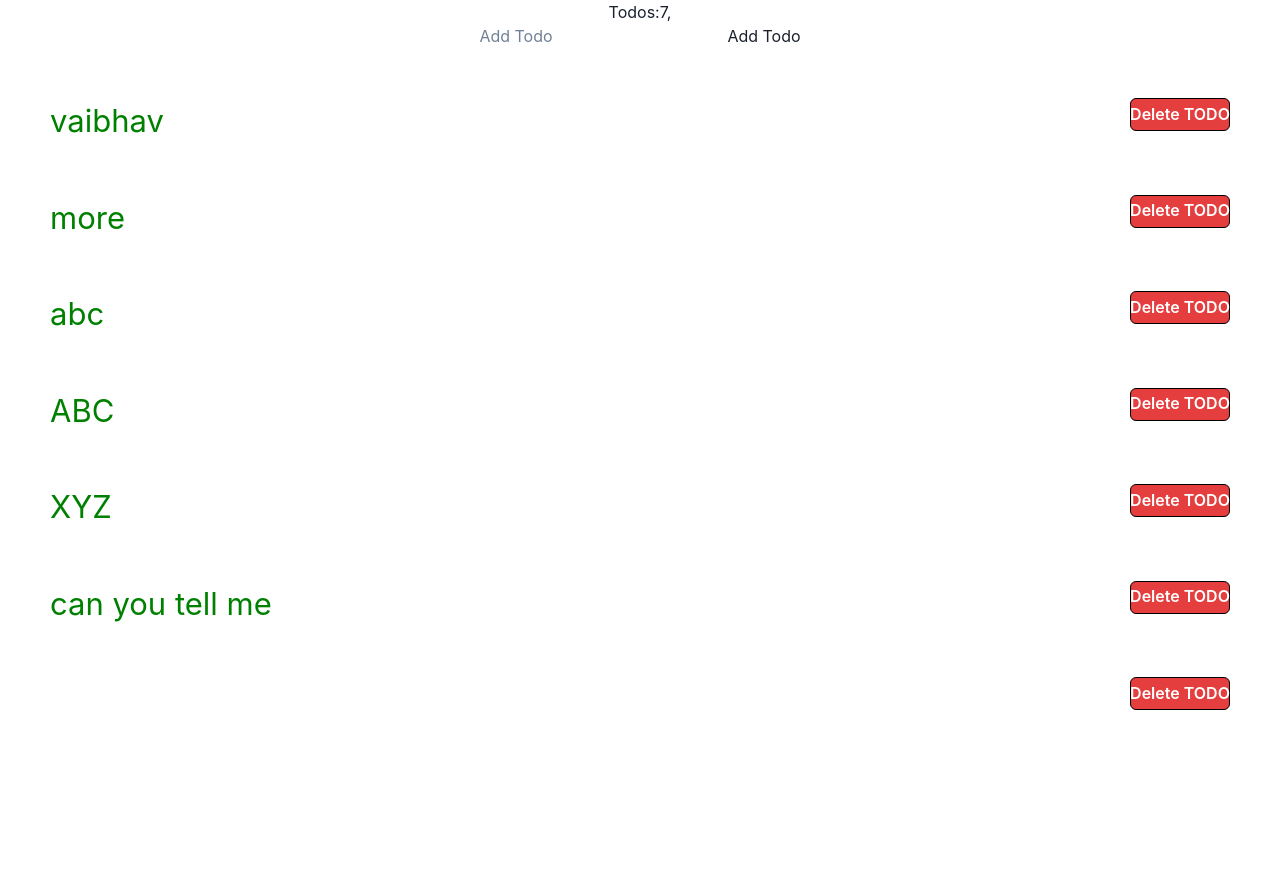
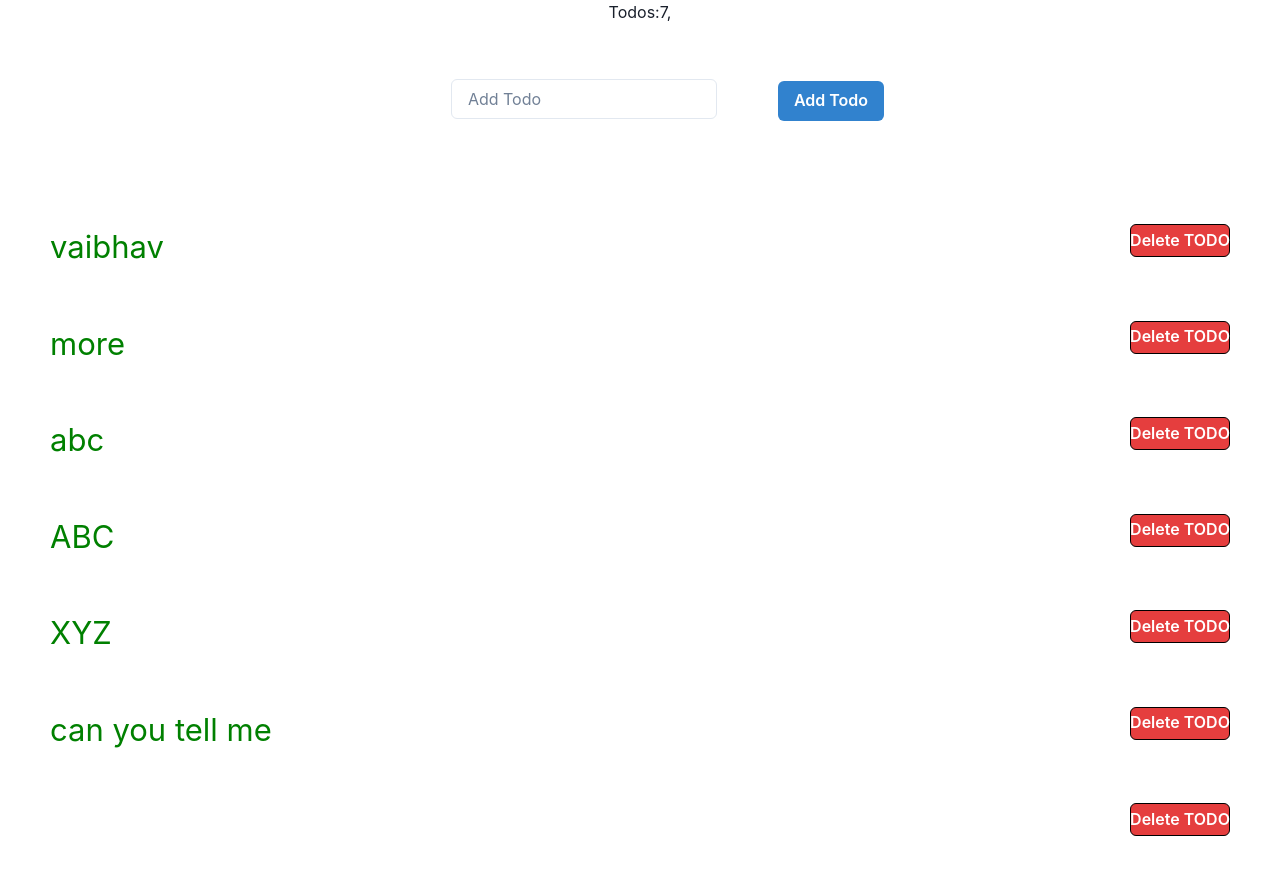
Before and after one commit to mvaibhav131/react-redux_sum_todo_counter, a React (Create React App) app: page /todo in a window 1280 px wide. Shown: the top 874 px of the page. Before the commit the page ends 800 px from the top, so only its background shows below. Built offline with nearby package versions, Linux system fonts and the light colour scheme; data requests are answered from the project's data file.

Commit message:
:postal_horn: post method added

```diff
--- a/src/components/TodoInput.jsx
+++ b/src/components/TodoInput.jsx
@@ -2,21 +2,30 @@ import React, { useState } from 'react';
 import { useDispatch } from 'react-redux';
 import { v4 as uuid } from "uuid";
 import { addTodo } from '../store/action';
+import { Input, Button } from '@chakra-ui/react';
+import axios from "axios";
 
 const TodoInput = () => {
     const [title, setTitle] = useState("");
     const dispatch = useDispatch();
-    const handleAdd = () => {
-        const payloaad = {
-            id: uuid(),
-            title,
+    const handleAdd =async () => {
+      window.location.reload()
+      let data = await axios.post("http://localhost:8080/todos", {
+        id: uuid(),
+        value: title,
+       }, {
+        headers: {
+          'Content-Type': 'application/json'
         }
-        dispatch(addTodo(payloaad));
-    }
+      });
+      dispatch(addTodo(data))
+
+  }
+
   return (
     <div>
-          <input placeholder='Add Todo' value={title} onChange={(e)=>setTitle(e.target.value)} />
-          <button onClick={handleAdd}>Add Todo</button>
+          <Input placeholder='Add Todo' m={"55px"} width={"266px"} value={title} onChange={(e)=>setTitle(e.target.value)} />
+      <Button colorScheme='blue' ml={"6px"} onClick={handleAdd}>Add Todo</Button>
     </div>
   )
 }
```
